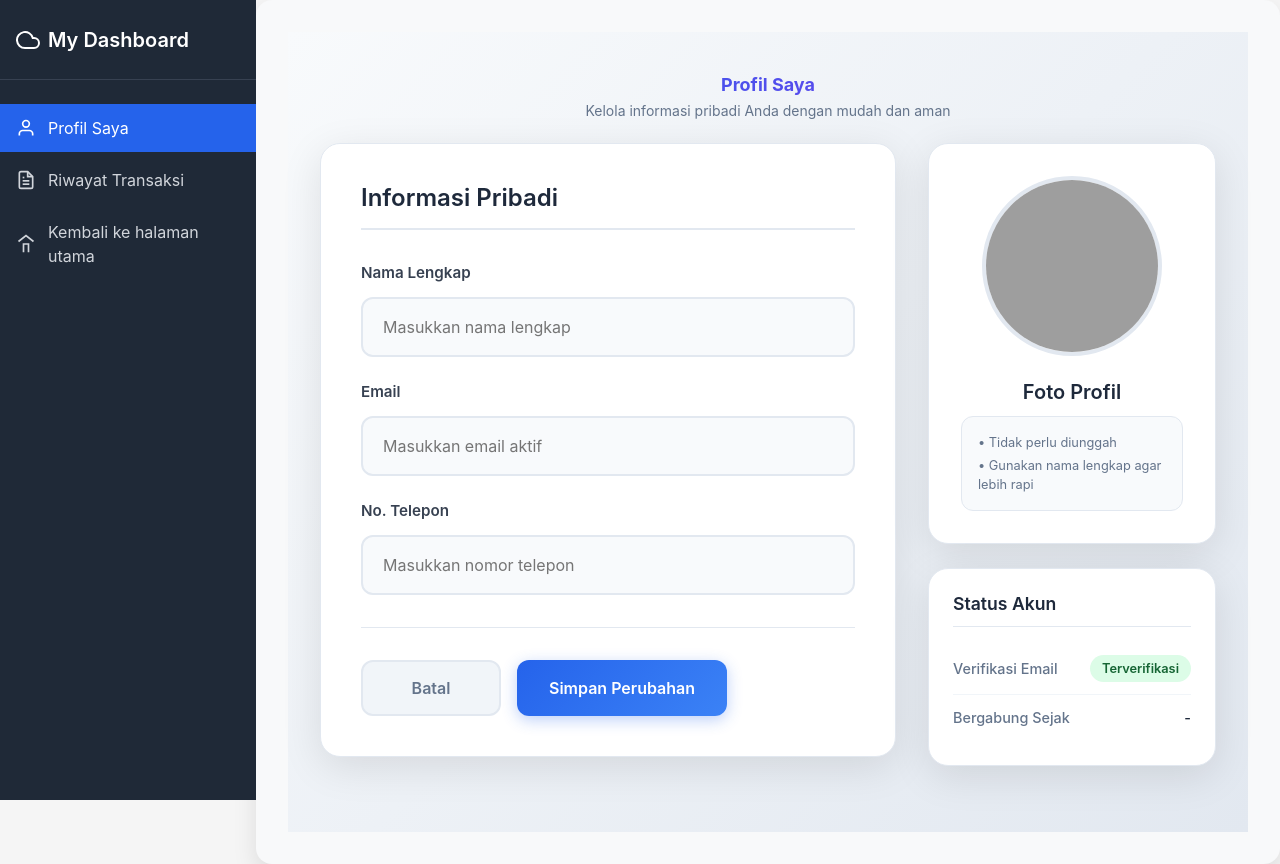
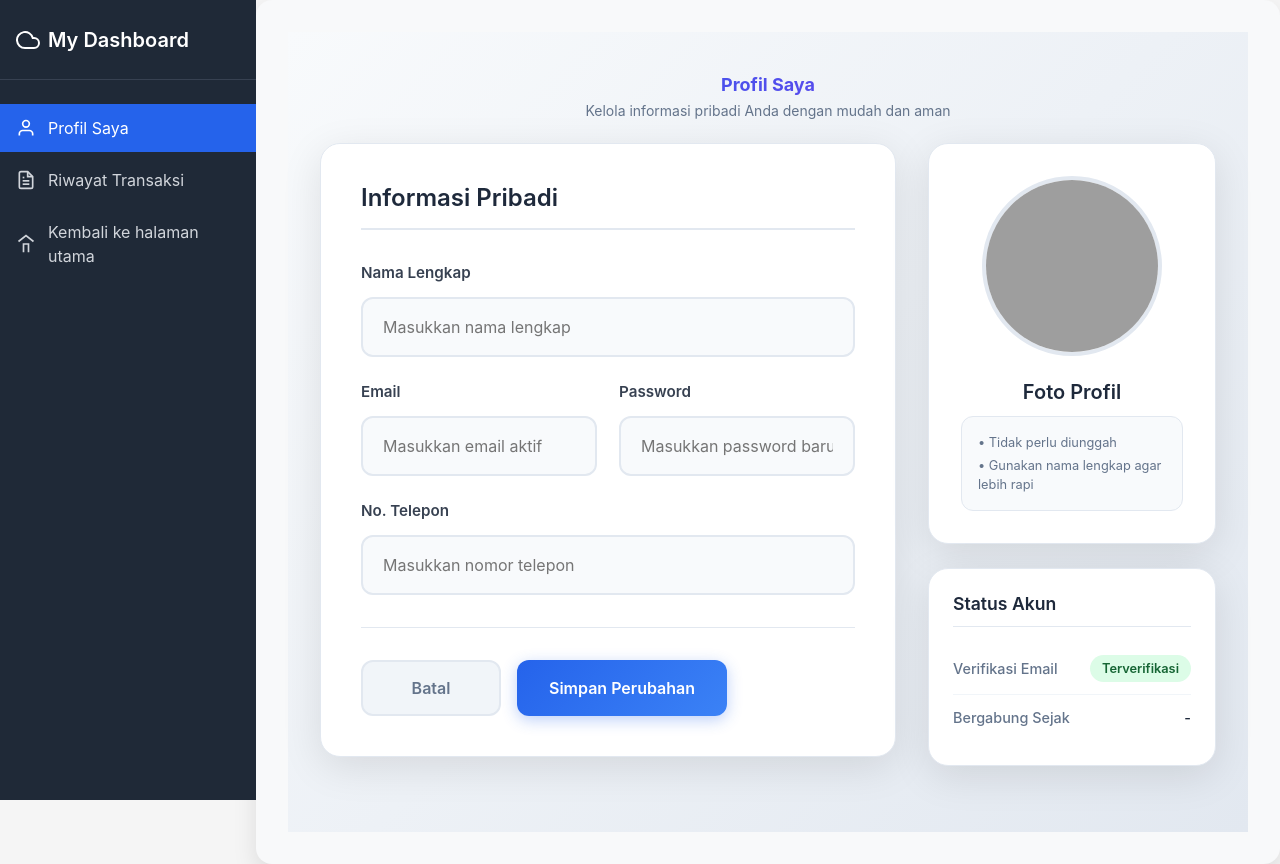
Before and after one commit to bungaayuss/finalproject_klp6, a React (Vite) app: page /dashboard/profile in a window 1280 px wide. Built offline with nearby package versions, Linux system fonts and the light colour scheme; grey boxes are pictures that could not be loaded.

Commit message:
update profile user

```diff
--- a/src/_api/index.js
+++ b/src/_api/index.js
@@ -1,6 +1,6 @@
 import axios from "axios";
 
-const url = "https://eventpora.karyakreasi.id";
+const url = "https://eventpora.karyakreasi.id/";
 // const url = "http://127.0.0.1:8000";
 
 export const API = axios.create({
--- a/src/_services/transaction.js
+++ b/src/_services/transaction.js
@@ -18,7 +18,7 @@ export const createTransactions = async (data) => {
     });
     return response.data;
   } catch (error) {
-    console.log(error);
+    console.log(error.response.data);
     throw error;
   }
 };
--- a/src/components/user/dashboard/Profile.jsx
+++ b/src/components/user/dashboard/Profile.jsx
@@ -3,10 +3,13 @@ import "../../../styles/Profile.css";
 import { showUsers, updateUsers } from "../../../_services/user";
 
 export default function Profile() {
+  const [showPassword, setShowPassword] = useState(false);
+
   const [formData, setFormData] = useState({
     nama: "",
     email: "",
     telepon: "",
+    password: "",
     createdAt: "",
   });
 
@@ -42,9 +45,11 @@ export default function Profile() {
   const handleSave = async () => {
     try {
       await updateUsers(userId, {
+        _method: "PUT",
         name: formData.nama,
         email: formData.email,
         phone: formData.telepon,
+        password: formData.password,
       });
       alert("Profil berhasil diperbarui!");
     } catch (error) {
@@ -88,7 +93,11 @@ export default function Profile() {
               />
             </div>
 
-            <div className="profil-form-group">
+            <div className="profil-form-row">
+              <div
+                className="profil-form-group"
+                style={{ flex: 1, marginRight: "10px" }}
+              >
                 <label className="profil-label">Email</label>
                 <input
                   type="email"
@@ -98,6 +107,24 @@ export default function Profile() {
                   onChange={handleChange}
                   placeholder="Masukkan email aktif"
                 />
+              </div>
+
+              <div
+                className="profil-form-group"
+                style={{ flex: 1, position: "relative" }}
+              >
+                <label className="profil-label">Password</label>
+                <input
+                  type={showPassword ? "text" : "password"}
+                  className="profil-input"
+                  name="password"
+                  value={formData.password}
+                  onChange={handleChange}
+                  placeholder="Masukkan password baru"
+                  onMouseEnter={() => setShowPassword(true)}
+                  onMouseLeave={() => setShowPassword(false)}
+                />
+              </div>
             </div>
 
             <div className="profil-form-group">
--- a/src/styles/Profile.css
+++ b/src/styles/Profile.css
@@ -373,3 +373,9 @@
       padding: 1rem;
     }
   }
+
+  .profil-form-row {
+    display: flex;
+    flex-direction: row;
+    gap: 12px;
+  }
```
Lines whose indentation alone changed are shown as unchanged.
